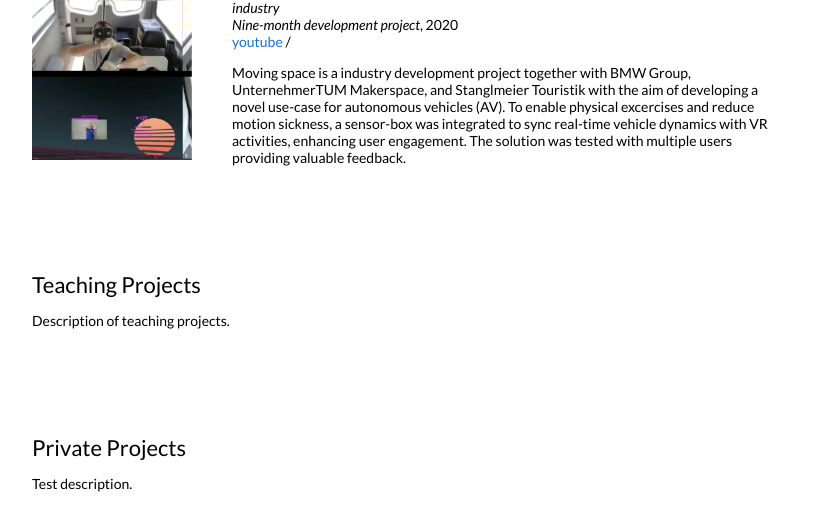
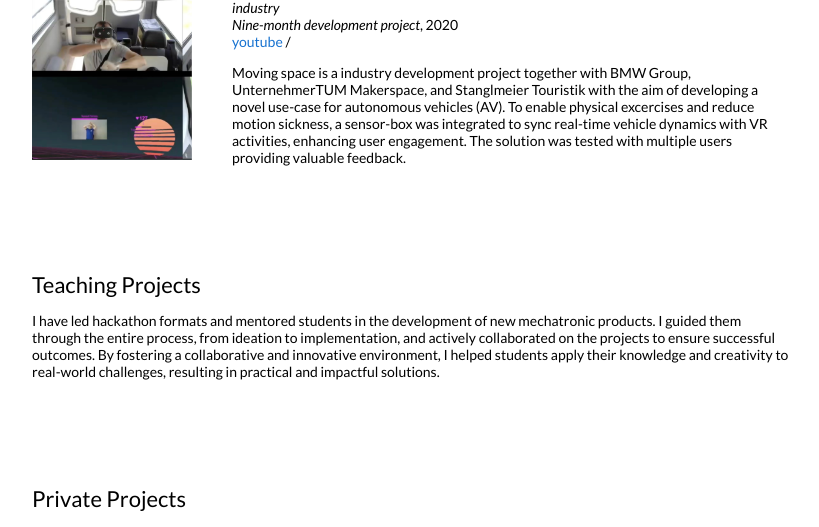
Before and after one commit to martinspacheco/martinspacheco.github.io, a Jekyll site: the page built from _posts/2024-06-01-steam.markdown, in a window 1280 px wide and 1400 px high, scrolled down 3862 px. Shown: the top 527 px of the window, without its empty margins (228-1047 px from the left). Built offline with Jekyll 4.4.1, drawn with Linux system fonts in a browser that asks for light colours; some of the changed text lies outside the part shown.

Commit message:
Update Descriptions

```diff
--- a/_layouts/default.html
+++ b/_layouts/default.html
@@ -203,7 +203,7 @@
           <tr>
             <td style="padding:2.5%;width:100%;vertical-align:middle">
               <h2>Teaching Projects</h2>
-              <p> Description of teaching projects.
+              <p> I have led hackathon formats and mentored students in the development of new mechatronic products. I guided them through the entire process, from ideation to implementation, and actively collaborated on the projects to ensure successful outcomes. By fostering a collaborative and innovative environment, I helped students apply their knowledge and creativity to real-world challenges, resulting in practical and impactful solutions.
               </p>
             </td>
           </tr>
@@ -269,7 +269,7 @@
             <td style="padding:2.5%;width:100%;vertical-align:middle">
               <h2>Private Projects</h2>
               <p>
-                Test description.
+                I have applied my passion for solving problems and hands-on experimentation by working on a collection of private projects. These diverse projects reflect my commitment to continuous learning and creativity, showcasing unique solutions and technological explorations. Each project highlights my skills and dedication to developing practical and impactful solutions.
               </p>
             </td>
           </tr>
@@ -346,7 +346,7 @@
             <td style="padding:0px">
               <br>
               <p style="text-align:center;font-size:small;">
-                Design and source code from <a style="font-size:small;" href="https://jonbarron.info">Jon Barron's website modified by <a style="font-size:small;" href="https://leonidk.com">Leonid Keselman</a>
+                Design and source code from <a style="font-size:small;" href="https://jonbarron.info">Jon Barron's website</a> modified by <a style="font-size:small;" href="https://leonidk.com">Leonid Keselman</a>
 
               </p>
             </td>
```
Also changed, not shown: 1 other file.
